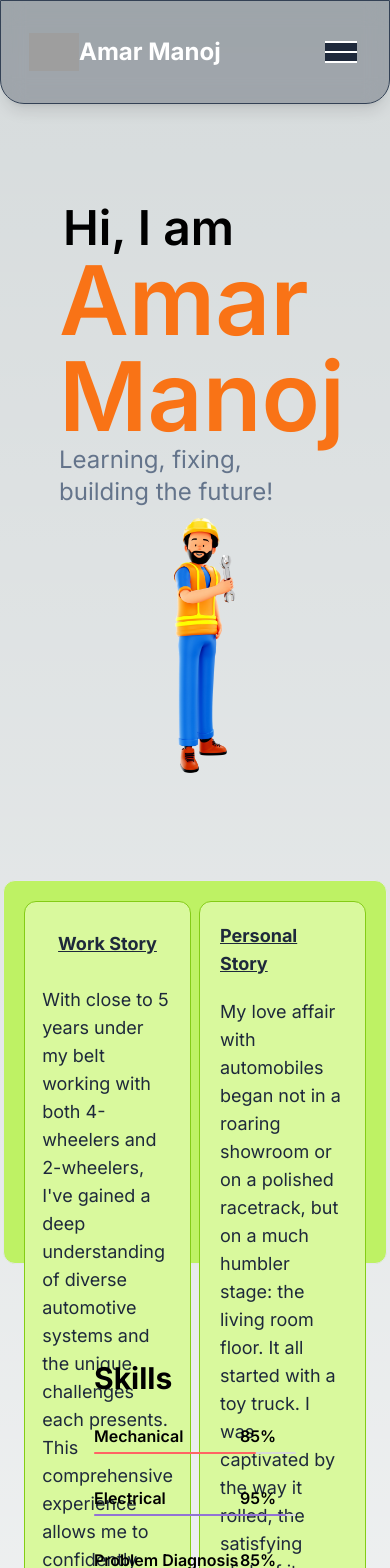
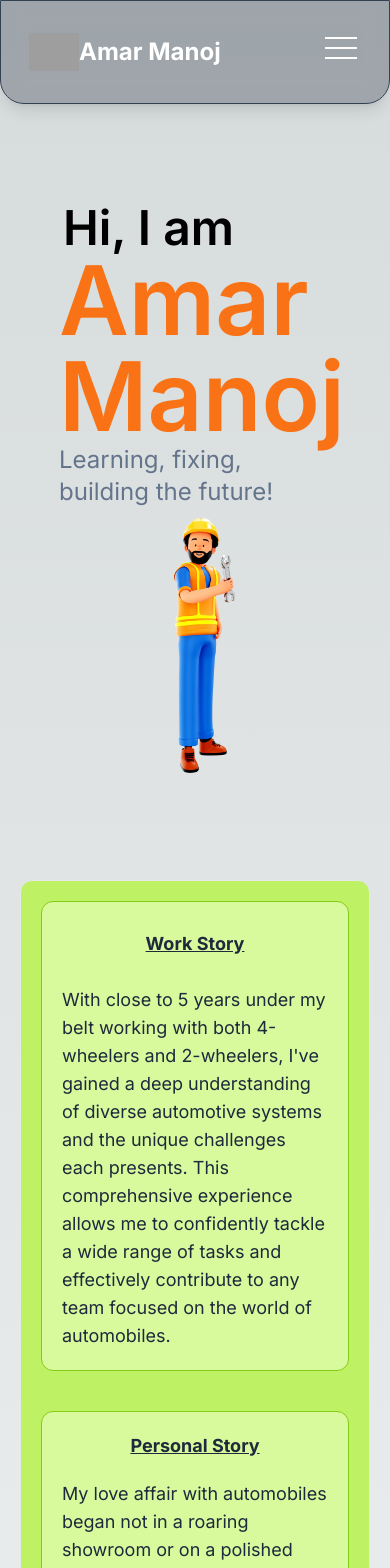
Before and after one commit to simpleitis/amar-manoj-portfolio, a Next.js app: page / in a window 390 px wide. Shown: the top 1568 px of the page. Built offline with nearby package versions, Linux system fonts and the light colour scheme; grey boxes are pictures that could not be loaded.

Commit message:
fix bugs

```diff
--- a/components/About.tsx
+++ b/components/About.tsx
@@ -4,10 +4,10 @@ import React from 'react'
 const About = () => {
   return (
     <div
-      className="bg-silver-400 h-96 w-96 mt-20 border bg-lime-300 rounded-xl grid grid-cols-2 gap-2 p-5 min-w-[60%] text-slate-800"
+      className="bg-silver-400 h-max mx-5 sm:w-96 mt-20 border bg-lime-300 rounded-xl grid grid-cols-1 sm:grid-cols-2 gap-10 p-5 min-w-[60%] text-slate-800 "
       id="about"
     >
-      <div className="bg-lime-200 rounded-xl flex flex-col items-center p-5 border border-lime-500 ">
+      <div className="bg-lime-200 rounded-xl flex flex-col  items-center p-5 border border-lime-500 ">
         <p className="font-bold underline mb-5 text-lg p-2">Work Story</p>
         <p className="text-lg">
           With close to 5 years under my belt working with both 4-wheelers and
--- a/components/Navbar.tsx
+++ b/components/Navbar.tsx
@@ -5,6 +5,7 @@ import { FaGithub, FaLinkedin } from 'react-icons/fa'
 import { HiOutlineMail } from 'react-icons/hi'
 import { BsFillPersonLinesFill } from 'react-icons/bs'
 import { toast } from 'sonner'
+import { GiHamburgerMenu } from 'react-icons/gi'
 import Link from 'next/link'
 import Image from 'next/image'
 
@@ -28,14 +29,13 @@ const Navbar = () => {
       </Link>
       <div className="flex items-center justify-between pr-3 lg:pr-0 ">
         <nav>
-          <section className="MOBILE-MENU flex lg:hidden bg-slate-800">
-            <div
-              className="HAMBURGER-ICON space-y-2 "
-              onClick={() => setIsNavOpen((prev) => !prev)}
-            >
-              <span className="block h-0.5 w-8 animate-pulse bg-white"></span>
-              <span className="block h-0.5 w-8 animate-pulse bg-white"></span>
-              <span className="block h-0.5 w-8 animate-pulse bg-white"></span>
+          <section className="MOBILE-MENU flex lg:hidden bg-inherit">
+            <div onClick={() => setIsNavOpen((prev) => !prev)}>
+              <div className="bg-inherit">
+                <div className="block h-0.5 w-8 bg-white mb-2 animate-pulse"></div>
+                <div className="block h-0.5 w-8 bg-white mb-2 animate-pulse"></div>
+                <div className="block h-0.5 w-8 bg-white mb-2 animate-pulse"></div>
+              </div>
             </div>
             <div
               className={
@@ -61,8 +61,6 @@ const Navbar = () => {
                   <line x1="6" y1="6" x2="18" y2="18" />
                 </svg>
               </div>
-
-
 
               <ul className="MENU-LINK-MOBILE-OPEN flex flex-col items-center justify-between font-medium text-white bg-slate-800 bg-opacity-50 backdrop-blur-md w-screen h-screen">
                 <li className="border-b border-gray-400 my-8 text-2xl font-bold">
--- a/components/Skills.tsx
+++ b/components/Skills.tsx
@@ -3,7 +3,7 @@ import CompanyCarousel from './CompanyCarousel'
 
 const Skills = () => {
   return (
-    <div className="p-4 mt-20 w-full max-w-[60%]">
+    <div className="p-4 mt-20 w-full px-10 sm:max-w-[60%]">
       <ProgressBars />
       <CompanyCarousel />
     </div>
```
